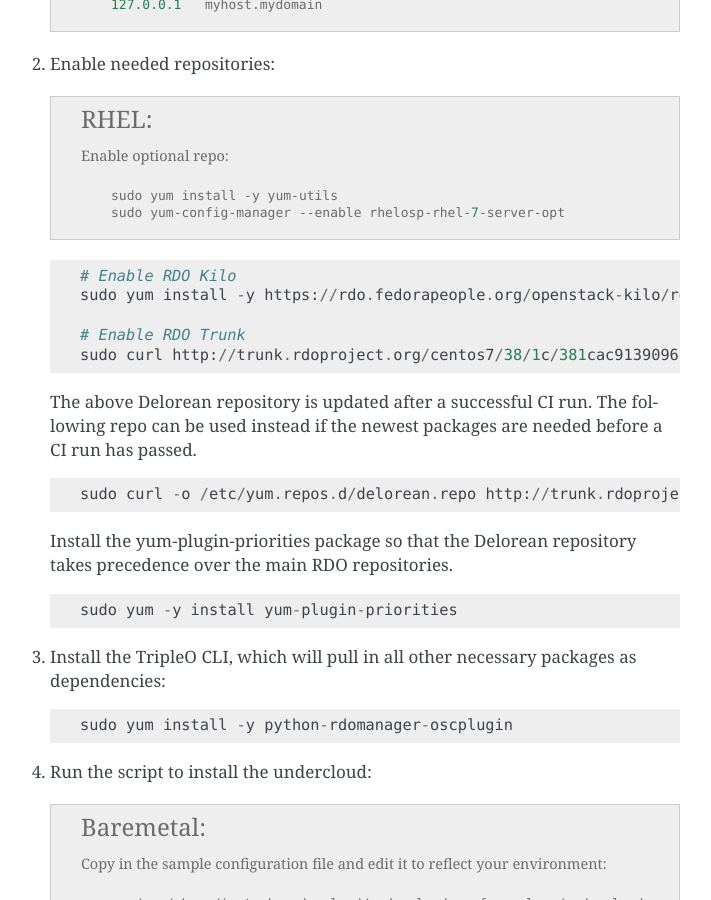
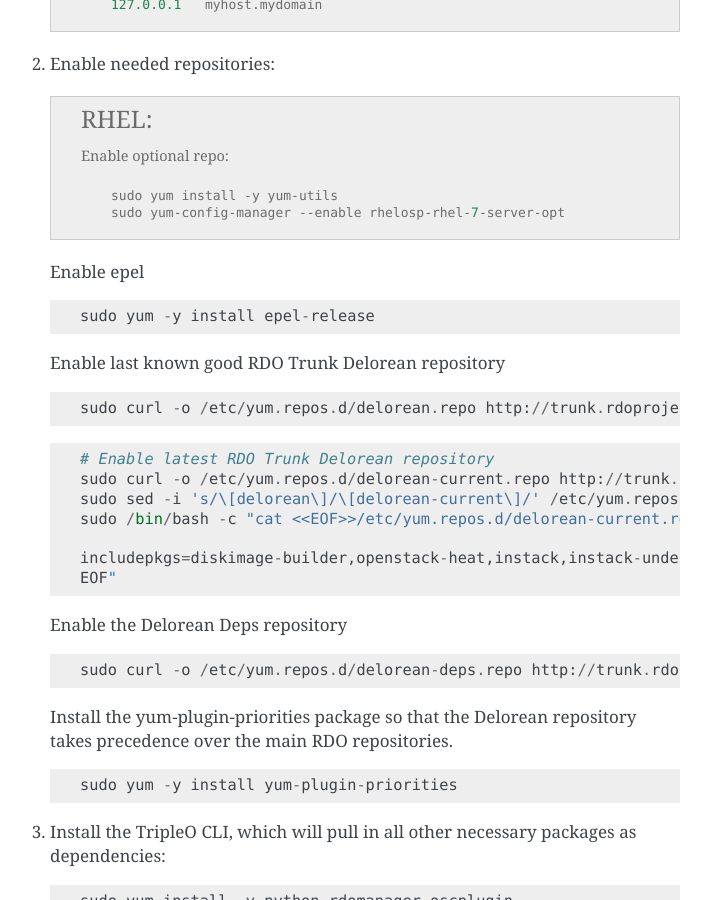
Before and after one commit to openstack-archive/tripleo-docs, a Sphinx documentation site: the page built from doc/source/installation/installing.rst, in a window 1280 px wide and 900 px high, scrolled down 902 px. Shown: the whole window, without its empty margins (400-1111 px from the left). Built offline with Sphinx 7.4.7, drawn with Linux system fonts in a browser that asks for light colours.

Commit message:
Document using latest TripleO related packages
tripleo-ci builds packages on the fly for all the TripleO related
packages. In order to replicate this behavior in our documentation, such
that we have reasonable confidence we're documenting something that has
passed CI, document installing the latest TripleO related packages from
the current Delorean instance.

This also updates the Delorean CI url to use the current-tripleo symlink
which is equivalent to what tripleo-ci is testing.

Change-Id: I12496d4ef9773c103dc8d583b47a863d938656e7

```diff
--- a/doc/source/repositories.txt
+++ b/doc/source/repositories.txt
@@ -1,17 +1,32 @@
+   Enable epel
 
    ::
 
-       # Enable RDO Kilo
-       sudo yum install -y https://rdo.fedorapeople.org/openstack-kilo/rdo-release-kilo.rpm
+     sudo yum -y install epel-release
 
-       # Enable RDO Trunk
-       sudo curl http://trunk.rdoproject.org/centos7/38/1c/381cac9139096bfef49952f3fd67e19451160b61_4bc2d731/delorean.repo -o /etc/yum.repos.d/delorean.repo
 
-   The above Delorean repository is updated after a successful CI run. The following repo can be used instead if the newest packages are needed before a CI run has passed.
+   Enable last known good RDO Trunk Delorean repository
 
    ::
 
-     sudo curl -o /etc/yum.repos.d/delorean.repo http://trunk.rdoproject.org/centos7/current/delorean.repo
+       sudo curl -o /etc/yum.repos.d/delorean.repo http://trunk.rdoproject.org/centos7/current-tripleo/delorean.repo
+
+   ::
+
+     # Enable latest RDO Trunk Delorean repository
+     sudo curl -o /etc/yum.repos.d/delorean-current.repo http://trunk.rdoproject.org/centos7/current/delorean.repo
+     sudo sed -i 's/\[delorean\]/\[delorean-current\]/' /etc/yum.repos.d/delorean-current.repo
+     sudo /bin/bash -c "cat <<EOF>>/etc/yum.repos.d/delorean-current.repo
+
+     includepkgs=diskimage-builder,openstack-heat,instack,instack-undercloud,openstack-ironic,openstack-ironic-inspector,os-cloud-config,python-ironic-inspector-client,python-tripleoclient,tripleo-common,openstack-tripleo-heat-templates,openstack-tripleo-image-elements,openstack-tuskar-ui-extras,openstack-puppet-modules
+     EOF"
+
+
+   Enable the Delorean Deps repository
+
+   ::
+
+     sudo curl -o /etc/yum.repos.d/delorean-deps.repo http://trunk.rdoproject.org/centos7/delorean-deps.repo
 
    Install the yum-plugin-priorities package so that the Delorean repository
    takes precedence over the main RDO repositories.
```
